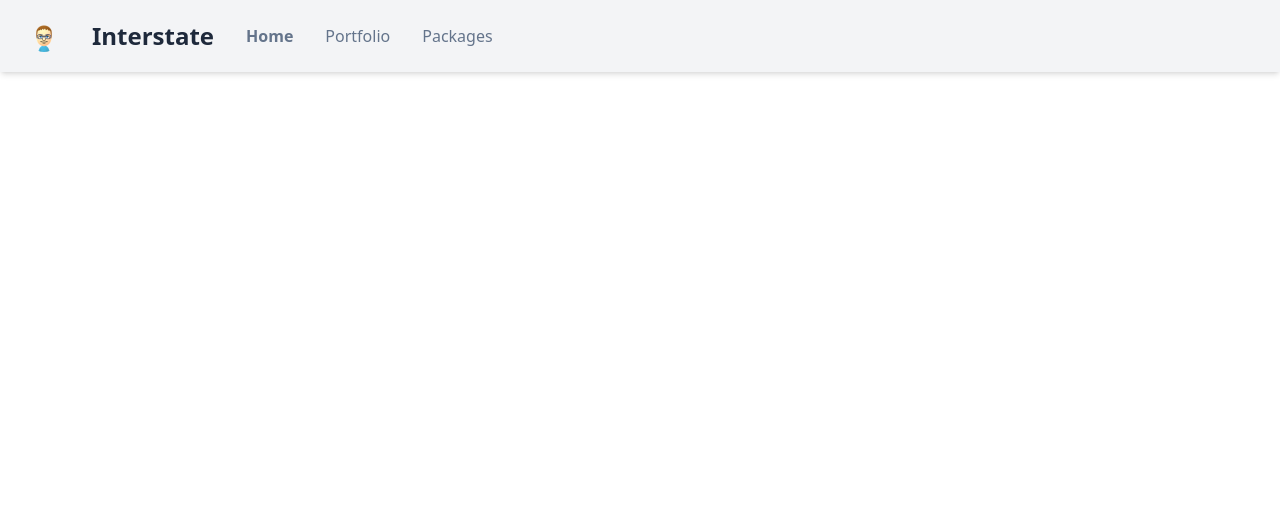
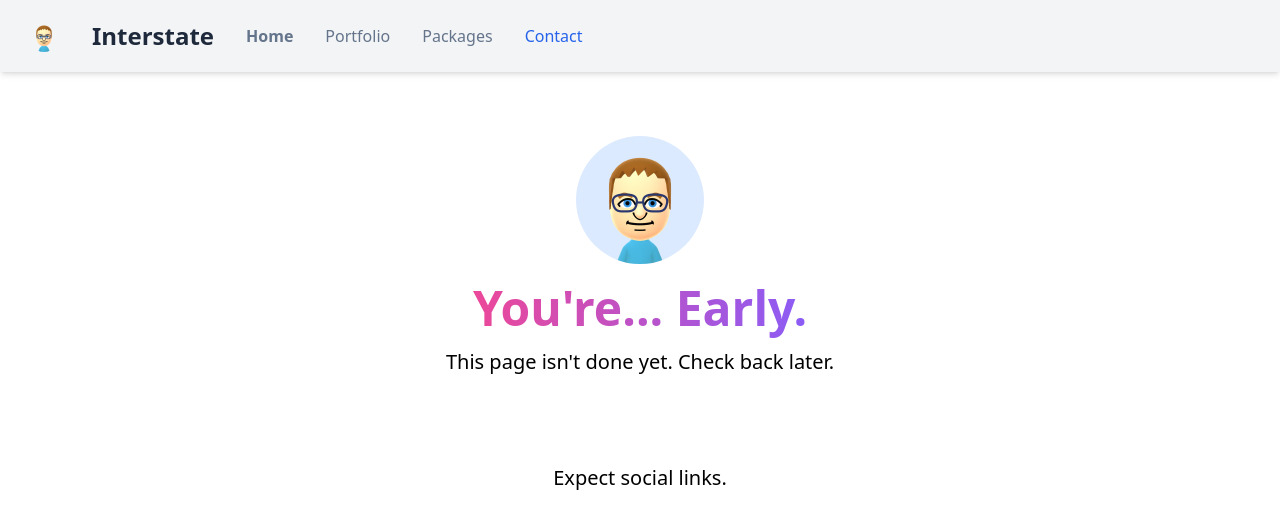
Before and after one commit to Korfi8267/Interstate, a Vue app: page /contact in a window 1280 px wide. Shown: the top 528 px of the page. Built offline with nearby package versions, Linux system fonts and the light colour scheme.

Commit message:
add contacts page

```diff
--- a/src/components/NavHeader.vue
+++ b/src/components/NavHeader.vue
@@ -19,7 +19,8 @@
         <a v-show="$route.name=='Portfolio'" class="hidden sm:block transition ease-in-out delay-50 hover:scale-105 font-medium text-blue-600 dark:text-blue-400"><router-link to="/Portfolio">Portfolio</router-link></a>
       <a v-show="$route.name!=='Packages'" class="hidden sm:block transition ease-in-out delay-50 hover:scale-105 font-medium text-slate-500 hover:text-gray-900 dark:hover:text-blue-200"><router-link to="/Packages">Packages</router-link></a>
         <a v-show="$route.name=='Packages'" class="hidden sm:block transition ease-in-out delay-50 hover:scale-105 font-medium text-blue-600 dark:text-blue-400"><router-link to="/Packages">Packages</router-link></a>
-
+      <a v-show="$route.name!=='Contact'" class="hidden sm:block transition ease-in-out delay-50 hover:scale-105 font-medium text-slate-500 hover:text-gray-900 dark:hover:text-blue-200"><router-link to="/Contact">Contact</router-link></a>
+        <a v-show="$route.name=='Contact'" class="hidden sm:block transition ease-in-out delay-50 hover:scale-105 font-medium text-blue-600 dark:text-blue-400"><router-link to="/Contact">Contact</router-link></a>
     </div>
   </div>
 </nav>
--- a/src/router/index.js
+++ b/src/router/index.js
@@ -24,7 +24,15 @@ const routes = [
     meta: {
     pageName: "My Packages"
     },
-  }
+  },
+  {
+    path: "/contact",
+    name: "Contact",
+    component: () => import("../views/Contact.vue"),
+    meta: {
+    pageName: "Contact Me"
+  },
+  },
 ]
 
 const router = createRouter({
--- /dev/null
+++ b/src/views/Contact.vue
@@ -0,0 +1,26 @@
+<template>
+<div class="w-screen h-screen bg-white dark:bg-slate-900 overflow-auto scroll-smooth touch-pan-y">
+<div class="my-16"></div>
+
+<div class="text-center">
+  <img class="mx-auto align-center rounded-full w-32 h-32 transition ease-in-out delay-50 bg-blue-100 hover:bg-blue-200 dark:bg-blue-900 dark:hover:bg-blue-800" src="../assets/mii2.png" />
+  <div class="my-5"></div>
+  <span class="text-5xl font-semibold bg-clip-text text-transparent bg-gradient-to-r from-pink-500 to-violet-500">You're... Early.</span>
+  <div class="my-4"></div>
+  <span class="text-xl font-medium text-black dark:text-white">This page isn't done yet. Check back later.</span>
+</div><br/>
+
+<div class="my-16"></div>
+
+<div class="text-xl text-black dark:text-white text-center">Expect social links.</div>
+
+</div>
+</template>
+<script>
+
+export default {
+  name: 'app',
+  components: {
+  }
+}
+</script>
```
